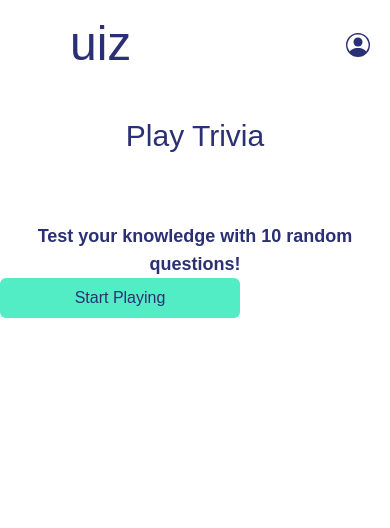
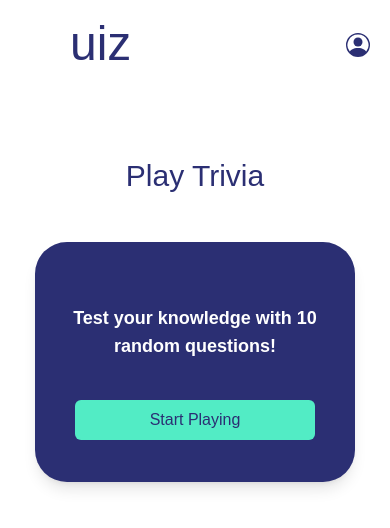
Before and after one commit to Nennae/trivia-app, a Next.js app: page / in a window 390 px wide. Shown: the top 528 px of the page. Built offline with nearby package versions, Linux system fonts and the light colour scheme.

Commit message:
styled question cards responsively

```diff
--- a/app/globals.css
+++ b/app/globals.css
@@ -17,14 +17,17 @@
       @apply bg-dark-green text-light transition-all duration-300;
     }
   }
-  .card {
-    @apply bg-dark text-light dark:bg-light dark:text-dark rounded-4xl p-5  max-w-85 min-w-50 h-60 shadow-lg;
+  .start-card {
+    @apply bg-dark text-light dark:bg-light dark:text-dark rounded-4xl md:max-w-150 max-w-80 shadow-lg min-h-60 flex-center-column;
+  }
+  .question-card {
+    @apply  bg-dark text-light dark:bg-light dark:text-dark rounded-4xl pt-5 md:min-w-150 w-85 min-h-60;
   }
   .select-btn {
     @apply bg-lilac text-dark rounded-md p-2 w-full text-center;
   }
   .header {
-    @apply flex-space-between p-5 lg:text-5xl;
+    @apply flex-space-between p-5 lg:text-5xl mb-10;
   }
 }
 
@@ -36,10 +39,10 @@
     @apply text-3xl text-center p-7;
   }
   h3 {
-    @apply text-2xl;
+    @apply text-2xl text-center mb-5 pb-5 border-b-1 border-dark;
   }
   p {
-    @apply text-base;
+    @apply md:text-base break-words overflow-hidden text-ellipsis line-clamp-6 p-5;
   }
 }
 
@@ -47,11 +50,12 @@
   @apply flex items-center justify-center;
 }
 @utility flex-center-column {
-  @apply flex items-center justify-center flex-col gap-10;
+  @apply flex items-center justify-center flex-col gap-5;
 }
 @utility flex-space-between {
   @apply flex items-center justify-between;
 }
+
 
 :root {
   --background: #ffffff;
--- a/app/triviaPage/page.tsx
+++ b/app/triviaPage/page.tsx
@@ -17,7 +17,7 @@ export default function TriviaPage() {
   }, []);
 
   return (
-    <div className="p-6 space-y-6">
+    <div className="flex-center-column">
       {questions.map((question, index) => (
         <QuestionCard key={index} question={question} />
       ))}
```
